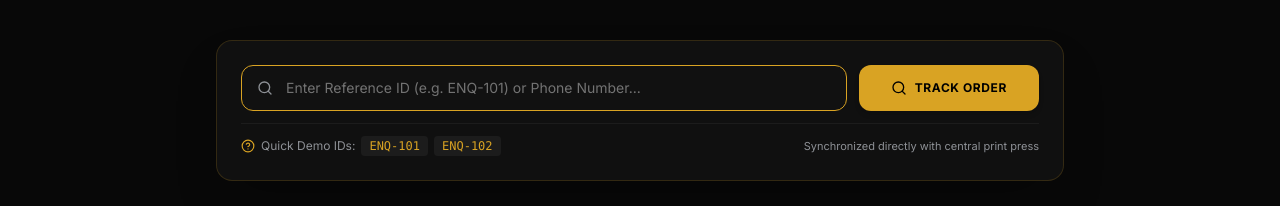
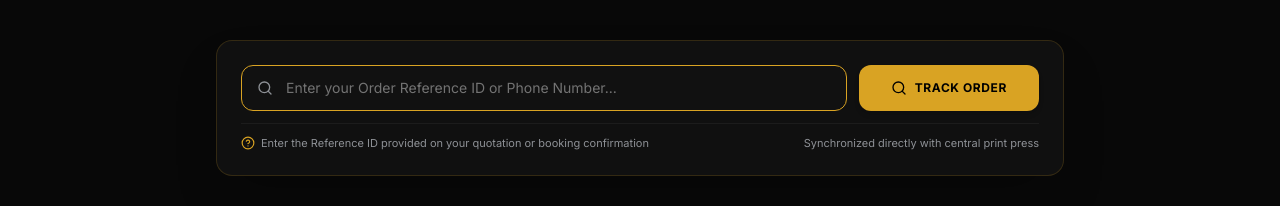
Before and after one commit to emmytconcept/Emmy-T-Concept, a React (Vite) app: page /track in a window 1280 px wide. Shown: the part 292-498 px from the top of the page. Built offline with nearby package versions, Linux system fonts and the light colour scheme; no server answers; the database is empty.

Commit message:
fix(track): remove demo ids and polish reference search bar

```diff
--- a/src/pages/public/TrackOrderPage.jsx
+++ b/src/pages/public/TrackOrderPage.jsx
@@ -188,7 +188,7 @@ export default function TrackOrderPage() {
                 type="text"
                 value={inputVal}
                 onChange={(e) => setInputVal(e.target.value)}
-                placeholder="Enter Reference ID (e.g. ENQ-101) or Phone Number..."
+                placeholder="Enter your Order Reference ID or Phone Number..."
                 className="w-full bg-[#111111] border border-white/10 rounded-xl pl-11 pr-4 py-3 text-sm text-white placeholder-neutral-500 outline-none focus:border-[#d9a323] transition-colors"
                 autoFocus
               />
@@ -202,25 +202,11 @@ export default function TrackOrderPage() {
             </button>
           </form>
 
-          {/* Quick Helper Chips */}
+          {/* Quick Helper */}
           <div className="mt-3 flex flex-wrap items-center justify-between text-xs text-[#8e9196] pt-3 border-t border-white/5 gap-2">
-            <span className="flex items-center gap-1.5 flex-wrap">
+            <span className="flex items-center gap-1.5 text-[11px] text-[#8e9196]">
               <HelpCircle className="w-3.5 h-3.5 text-[#d9a323]" />
-              Quick Demo IDs:
-              <button
-                type="button"
-                onClick={() => { setInputVal('enq-101'); performSearch('enq-101'); }}
-                className="text-[#d9a323] hover:underline font-mono bg-white/5 px-2 py-0.5 rounded"
-              >
-                ENQ-101
-              </button>
-              <button
-                type="button"
-                onClick={() => { setInputVal('enq-102'); performSearch('enq-102'); }}
-                className="text-[#d9a323] hover:underline font-mono bg-white/5 px-2 py-0.5 rounded"
-              >
-                ENQ-102
-              </button>
+              Enter the Reference ID provided on your quotation or booking confirmation
             </span>
             <span className="text-[11px] text-[#8e9196]">
               Synchronized directly with central print press
```
